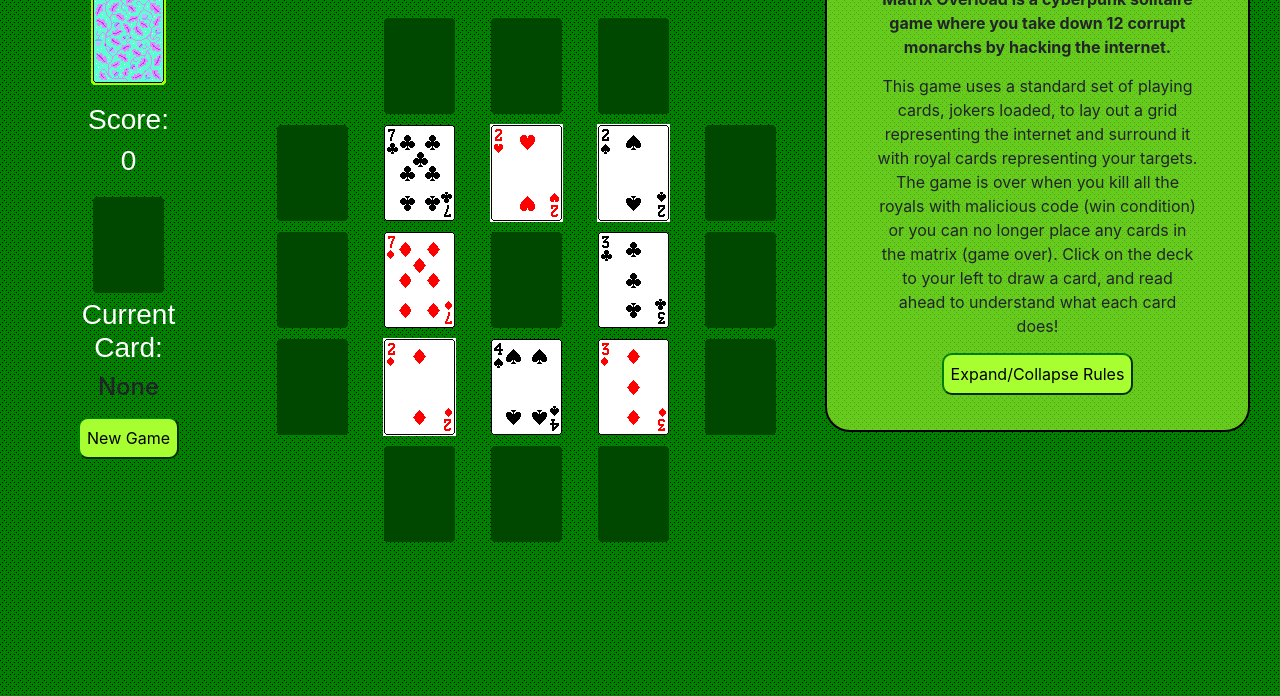
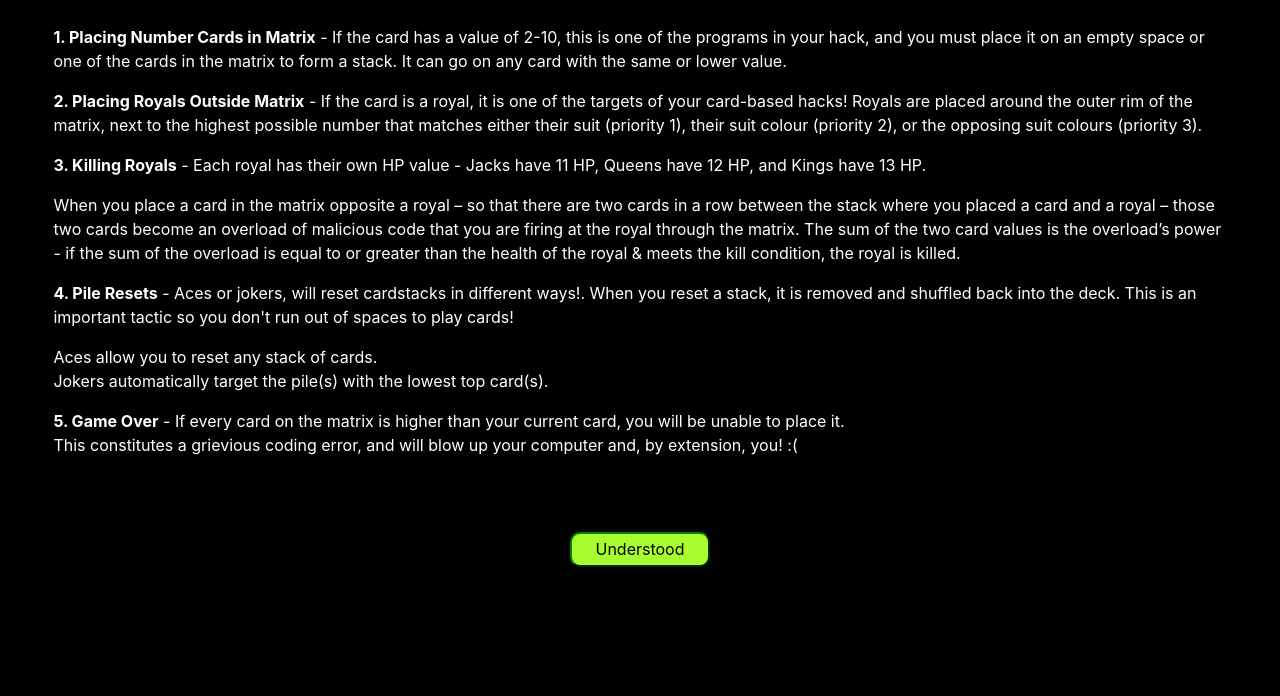
Before and after one commit to khyleB/SH0RT_C1RCU1T, a plain HTML site: page index.html in a window 1280 px wide. Shown: the part 104-800 px from the top of the page. Drawn offline with nearby package versions, Linux system fonts and the light colour scheme.

Commit message:
Added tutorial screen and button.

```diff
--- a/globals.js
+++ b/globals.js
@@ -417,6 +417,10 @@ const rulesButton = $("#expand-rules")
 
 const rules = $("#rules")
 
+const tutorialButton = $('#tutorial-button')
+
+const tutorialOverlay = $('#tutorial-overlay')
+
 // This is just to remind myself what I gotta do:
 
 /*Global data:
--- a/index.html
+++ b/index.html
@@ -10,6 +10,7 @@
 	</head>
 
 	<body>
+
 		<div class="full-gameboard" align="center">
 
 			<div id="deck-of-cards" align="center">
@@ -103,9 +104,17 @@
 
 				<p>This game uses a standard set of playing cards, jokers loaded, to lay out a grid representing the internet and surround it with royal cards representing your targets. The game is over when you kill all the royals with malicious code (win condition) or you can no longer place any cards in the matrix (game over). Click on the deck to your left to draw a card, and read ahead to understand what each card does!</p>
 
-				<button id="expand-rules" class="button">Expand/Collapse Rules</button>
+				<button id="expand-rules" class="button">Show Rules</button>
 
-				<span id="rules" class="collapsed-rules">
+
+
+			</div>
+
+
+		</div>
+		<div id="tutorial-overlay" class="overlay">
+			<div class="tutorial-container">
+				<span id="rules">
 
 					<p><strong>1. Placing Number Cards in Matrix</strong> - If the card has a value of 2-10, this is one of the programs in your hack, and you must place it on an empty space or one of the cards in the matrix to form a stack. It can go on any card with the same or lower value.</p>
 
@@ -115,22 +124,24 @@
 
 					<p>When you place a card in the matrix opposite a royal – so that there are two cards in a row between the stack where you placed a card and a royal – those two cards become an overload of malicious code that you are firing at the royal through the matrix. The sum of the two card values is the overload’s power - if the sum of the overload is equal to or greater than the health of the royal & meets the kill condition, the royal is killed.</p>
 
-					<p><strong>4. Pile Resets</strong> - If the card is an ace or joker, these will reset the pile in different ways!. When you reset a stack, it is removed and shuffled back into the deck, then the drawn reset card is placed where that stack was in the matrix. This is an important tactic so you don't run out of spaces to play cards!</p>
+					<p><strong>4. Pile Resets</strong> - Aces or jokers, will reset cardstacks in different ways!.
+						 When you reset a stack, it is removed and shuffled back into the deck. This is an important tactic so you don't run out of spaces to play cards!</p>
 
-					<p>Aces allow you to reset any pile, jokers automatically target the pile(s) with the lowest top card(s).</p>
+					<p>Aces allow you to reset any stack of cards. <br>
+						 Jokers automatically target the pile(s) with the lowest top card(s).</p>
 
-					<p><strong>5. Blowing Up Your Computer</strong> - If you have too many high-value cards in your matrix, sometimes you will be unable to place a card that you draw. This constitutes a grievious coding error, and one that will blow up your computer and, by extension, you! This will result in a game over. :(</p>
+					<p><strong>5. Game Over</strong> - If every card on the matrix is higher than your current card, you will be unable to place it.<br>
+						 This constitutes a grievious coding error, and will blow up your computer and, by extension, you! :(</p>
 
 				</span>
-
+				<button id="tutorial-button" class="button tutorial-button">Understood</button>
 			</div>
-
 		</div>
-
 		<script src="https://ajax.googleapis.com/ajax/libs/jquery/3.6.3/jquery.min.js"></script>
 		<script type="text/javascript" src="observer-pattern-setup.js"></script>
 		<script type="text/javascript" src="globals.js"></script>
 		<script type="text/javascript" src="script.js"></script>
 
 	</body>
+
 </html>
--- a/script.js
+++ b/script.js
@@ -591,5 +591,10 @@ function resetData () {
 
 
 rulesButton.on('click', () => {
-  rules.toggle('expand-rules');
+  tutorialOverlay.toggle('expand-rules');
 })
+
+
+tutorialButton.on('click', () => {
+  tutorialOverlay.toggle('overlay')
+})
--- a/style.css
+++ b/style.css
@@ -35,6 +35,7 @@ img {
 
 .full-gameboard {
   display: flex;
+  margin-bottom: 0 !important;
 }
 
 div {
@@ -87,3 +88,38 @@ div {
   background-color: transparent;
   border: none;
 }
+
+.overlay {
+  position: absolute;
+  top: 0;
+  left: 0;
+  min-height: 100%;
+  min-width: 100%;
+  background-color: rgb(0, 0, 0);
+  margin: 0;
+  display: flex;
+}
+
+.tutorial-container {
+  min-width: 85%;
+  min-height: 85%;
+  background-color: rgb(0, 0, 0);
+  padding: 3%;
+  display: flex;
+  flex-direction: column;
+  justify-content: center;
+  align-items: center;
+}
+
+.tutorial-button {
+  width: 12%;
+  height: 5%;
+  display: flex;
+  align-items: center;
+  justify-content: center;
+  margin-top: 5%;
+}
+
+#rules {
+  color: white;
+}
```
